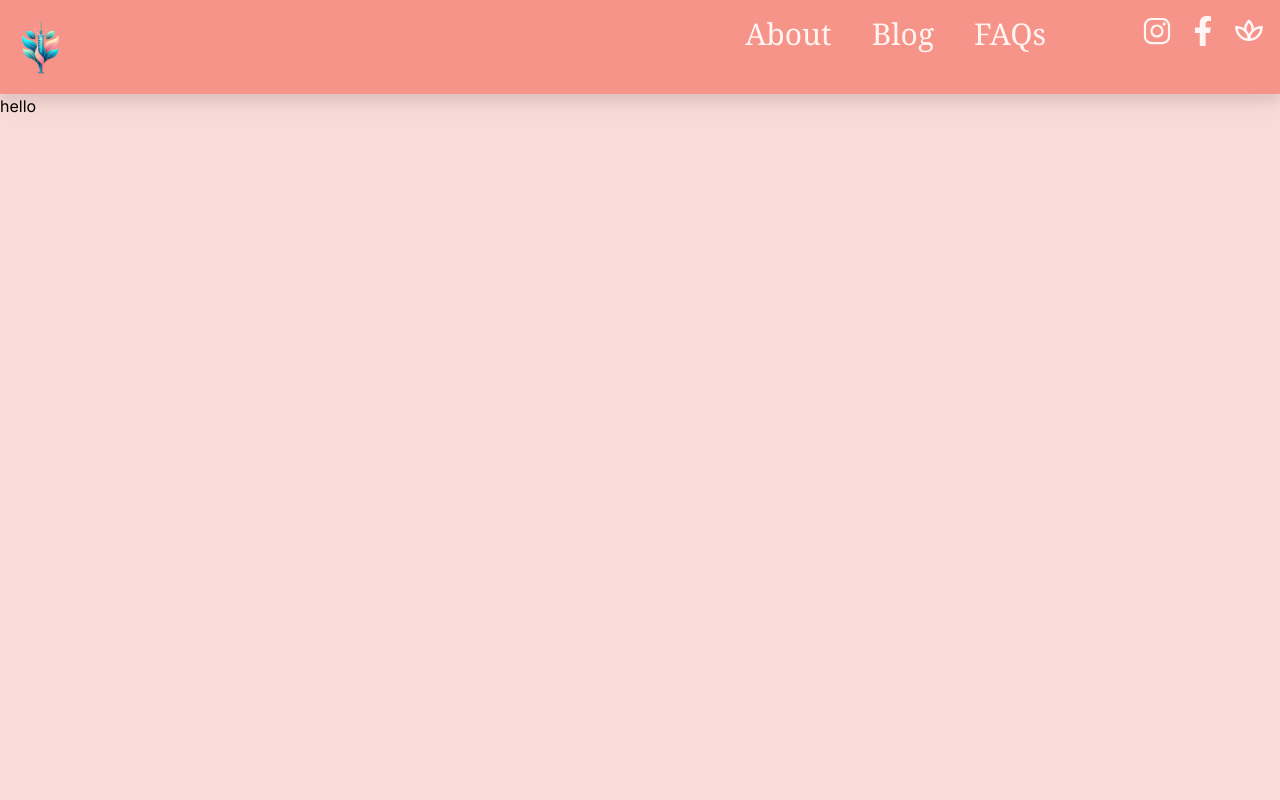
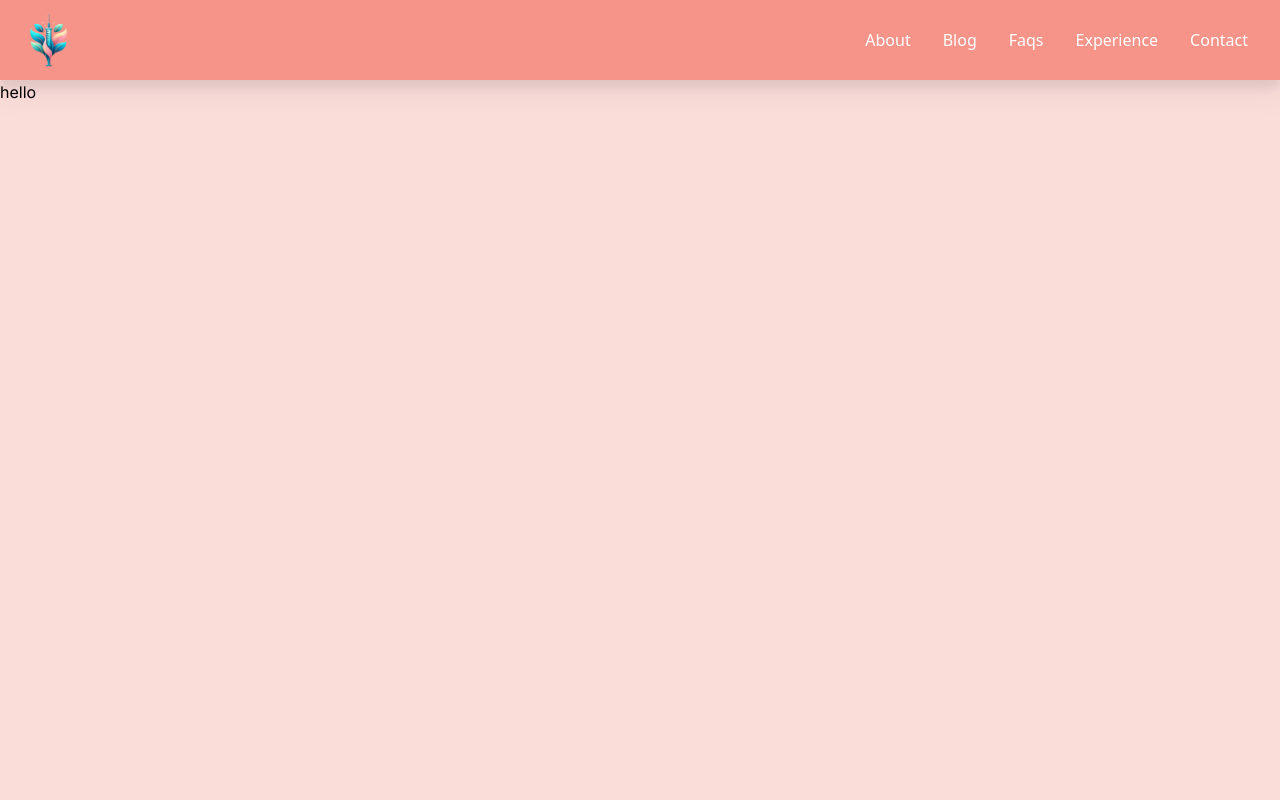
Before and after one commit to PeculiarYeti679/Brissys_Botox, a Next.js app: page / in a window 1280 px wide. Shown: the top 800 px of the page. Built offline with nearby package versions, Linux system fonts and the light colour scheme.

Commit message:
changes to navbar to be more responsive. need to add social links from old nav

```diff
--- a/app/components/Navbar.tsx
+++ b/app/components/Navbar.tsx
@@ -1,14 +1,43 @@
+'use client'
 import Link from "next/link";
 import { TbPlant2 } from "react-icons/tb";
 import { FaFacebookF } from "react-icons/fa";
 import { IoLogoInstagram } from "react-icons/io5";
 import Image from "next/image";
+import React, { useState } from "react";
+import { FaBars, FaTimes } from "react-icons/fa";
 
 export default function Navbar() {
+  const [nav, setNav] = useState(false);
+
+const links = [
+  {
+    id: 1,
+    link: "about",
+  },
+  {
+    id: 2,
+    link: "blog",
+  },
+  {
+    id: 3,
+    link: "faqs",
+  },
+  {
+    id: 4,
+    link: "experience",
+  },
+  {
+    id: 5,
+    link: "contact",
+  },
+];
+
 return (
-    <nav className="bg-coral p-4 sticky top-0 drop-shadow-xl z-10">
-      <div className="sm:pxmd:px-2 prose prose-xl mx-auto flex justify-between flex-col sm:flex-row ">
-        <h1>
+  <div className="sticky flex justify-between items-center w-full h-20 px-4 text-white bg-coral top-0 drop-shadow-xl z-10">
+    <div>
+      {/* <h1 className="text-5xl font-signature ml-2"><a className="link-underline hover:transition ease-in-out delay-150 hover:underline hover:decoration-solid" href="">Logo</a></h1> */}
+      <h1 className="text-5xl font-signature ml-2">
       <Link
             href="/"
             className="text-white/90 no-underline hover:rosequartz"
@@ -21,49 +50,43 @@ export default function Navbar() {
     />
           </Link>
       </h1>
-        <div className="flex flex-row justify-center sm:justify-evenly align-middle gap-4 text-white text-2xl lg:text-3xl">
-          <div className="flex flex-row justify-center text-3xl sm:justify-evenly align-middle gap-10 pr-20">
-            <Link
-              className="text-white/90  font-serif hover:rosequartz"
-              href="/about"
-            >
-              About
-            </Link>
-            <Link
-              className="text-white/90  font-serif hover:rosequartz"
-              href="/blog"
-            >
-              Blog
-            </Link>
-
-            <Link
-              className="text-white/90  font-serif hover:rosequartz"
-              href="/faqs"
-            >
-              FAQs
-            </Link>
     </div>
 
-          <Link target="_blank" rel="noopener noreferrer"
-            className="text-white/90 hover:text-rosequartz"
-            href="https://www.instagram.com"
+
+    <ul className="hidden md:flex">
+      {links.map(({ id, link }) => (
+        <li
+          key={id}
+          className="nav-links px-4 cursor-pointer capitalize font-medium text-whitehover:scale-105 duration-200 link-underline"
         >
-            <IoLogoInstagram />
+          <Link href={link}>{link}</Link>
+        </li>
+      ))}
+
+    </ul>
+
+
+    <div
+      onClick={() => setNav(!nav)}
+      className="cursor-pointer pr-4 z-10 text-white md:hidden"
+    >
+      {nav ? <FaTimes size={30} /> : <FaBars size={30} />}
+    </div>
+
+    {nav && (
+      <ul className="flex flex-col justify-center items-center absolute top-0 left-0 w-full h-screen bg-gradient-to-b from-coral to-rosequartz text-white">
+        {links.map(({ id, link }) => (
+          <li
+            key={id}
+            className="px-4 cursor-pointer capitalize py-6 text-4xl"
+          >
+            <Link onClick={() => setNav(!nav)} href={link}>
+              {link}
             </Link>
-          <Link target="_blank" rel="noopener noreferrer"
-            className="text-white/90 hover:rosequartz"
-            href="https://www.facebook.com"
-          >
-            <FaFacebookF />
-          </Link>
-          <Link target="_blank" rel="noopener noreferrer"
-            className="text-white/90 hover:rosequartz"
-            href="https://luxemedspatyler.com"
-          >
-            <TbPlant2 />
-          </Link>
+          </li>
+        ))}
+      </ul>
+    )}
   </div>
-      </div>
-    </nav>
 );
 }
--- /dev/null
+++ b/app/components/oldNav.js
@@ -0,0 +1,71 @@
+
+
+import Link from "next/link";
+import { TbPlant2 } from "react-icons/tb";
+import { FaFacebookF } from "react-icons/fa";
+import { IoLogoInstagram } from "react-icons/io5";
+import Image from "next/image";
+
+export default function Navbar() {
+  return (
+    <nav className="bg-coral p-4 sticky top-0 drop-shadow-xl z-10">
+      <div className="sm:pxmd:px-2 prose prose-xl mx-auto flex justify-between flex-col sm:flex-row ">
+        <h1>
+          <Link
+            href="/"
+            className="text-white/90 no-underline hover:rosequartz"
+          >
+             <Image
+      src="/Brissy_Logo-removebg-preview.png"
+      width={50}
+      height={50}
+      alt="Picture of the author"
+    />
+          </Link>
+        </h1>
+        <div className="flex flex-row justify-center sm:justify-evenly align-middle gap-4 text-white text-2xl lg:text-3xl">
+          <div className="flex flex-row justify-center text-3xl sm:justify-evenly align-middle gap-10 pr-20">
+            <Link
+              className="text-white/90  font-serif hover:rosequartz"
+              href="/about"
+            >
+              About
+            </Link>
+            <Link
+              className="text-white/90  font-serif hover:rosequartz"
+              href="/blog"
+            >
+              Blog
+            </Link>
+
+            <Link
+              className="text-white/90  font-serif hover:rosequartz"
+              href="/faqs"
+            >
+              FAQs
+            </Link>
+          </div>
+
+          <Link target="_blank" rel="noopener noreferrer"
+            className="text-white/90 hover:text-rosequartz"
+            href="https://www.instagram.com"
+          >
+            <IoLogoInstagram />
+          </Link>
+          <Link target="_blank" rel="noopener noreferrer"
+            className="text-white/90 hover:rosequartz"
+            href="https://www.facebook.com"
+          >
+            <FaFacebookF />
+          </Link>
+          <Link target="_blank" rel="noopener noreferrer"
+            className="text-white/90 hover:rosequartz"
+            href="https://luxemedspatyler.com"
+          >
+            <TbPlant2 />
+          </Link>
+        </div>
+      </div>
+    </nav>
+  );
+}
```
Lines whose indentation alone changed are shown as unchanged.
